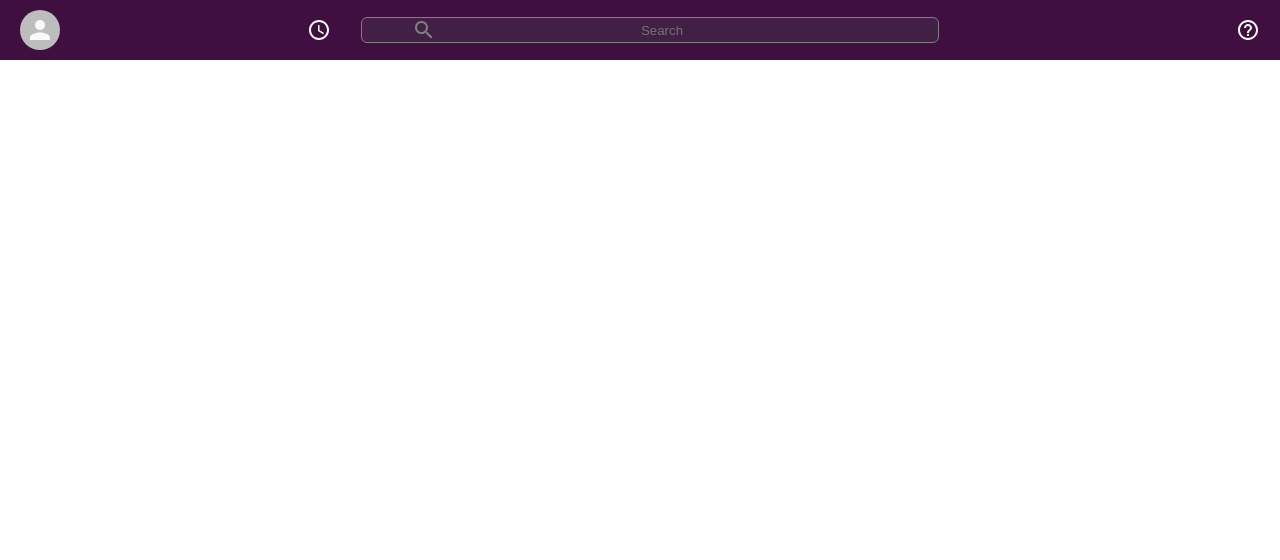
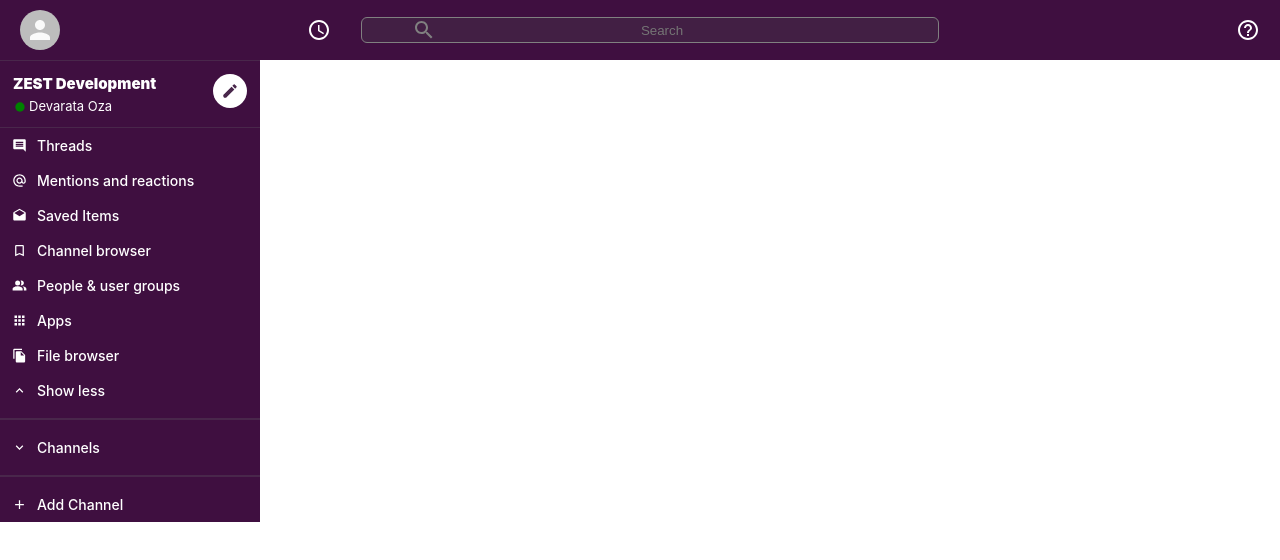
Before and after one commit to devarata/ZEST, a React (Create React App) app: page / in a window 1280 px wide. Shown: the top 560 px of the page. Built offline with nearby package versions, Linux system fonts and the light colour scheme.

Commit message:
sidebar display working

```diff
--- a/src/App.js
+++ b/src/App.js
@@ -1,14 +1,18 @@
 import React from 'react';
 import './App.css';
 import Header from './Components/Header/Header'
+import Sidebar from './Components/Sidebar/Sidebar'
 
 
 function App() {
   return (
     <div className="app">
       <Header/>
+      <div className="app__body">
+        <Sidebar/>
+      </div>
 
-      {/*Sidebar*/}
+
       {/*React Router Chat screen*/}
     </div>
   );
--- a/src/Components/Header/Header.js
+++ b/src/Components/Header/Header.js
@@ -11,7 +11,7 @@
         <div className="header__left">
           <Avatar className="header__avatar" src="" alt="Devarata Oza"/>
           <AccessTimeIcon/>
-          {/*Time icon*/}
+
         </div>
         <div className="header__search">
           <SearchIcon/>
--- /dev/null
+++ b/src/Components/Sidebar/Sidebar.css
@@ -0,0 +1,54 @@
+.sidebar{
+  color: white;
+  background-color: var(--slack-color);
+  border-top: 1px solid #49274b;
+  max-width: 260px;
+}
+
+.sidebar__header
+{
+  display: flex;
+  border-bottom: 1px solid #49274b;
+  padding-bottom: 10px;
+  padding:13px;
+}
+
+.sidebar__info{
+  flex: 1;
+}
+
+.sidebar__info>h2{
+  font-size: 15px;
+
+  font-weight: 900;
+  margin-bottom: 5px;
+}
+
+.sidebar__info>h3>.MuiSvgIcon-root{
+  font-size: 14px;
+  margin-top: 1px;
+  color: green;
+  margin-right: 2px;
+}
+
+.sidebar>hr{
+  margin-top: 10px;
+  margin-bottom: 10px;
+  border: 1px solid #49274b;
+}
+
+.sidebar__info>h3{
+display: flex;
+align-items: center;
+font-size: 13px;
+font-weight: 400;
+
+}
+
+.sidebar__header>.MuiSvgIcon-root{
+  padding: 8px;
+  color: #49274b;
+  font-size: 18px;
+  background-color: white;
+  border-radius: 999px;
+}
--- /dev/null
+++ b/src/Components/Sidebar/Sidebar.js
@@ -0,0 +1,46 @@
+import React from 'react'
+import './Sidebar.css'
+import FiberManualRecordIcon from '@material-ui/icons/FiberManualRecord';
+import CreateIcon from '@material-ui/icons/Create';
+import SidebarOption from '../SidebarOption/SidebarOption'
+import InsertCommentIcon from '@material-ui/icons/InsertComment';
+import DraftsIcon from '@material-ui/icons/Drafts';
+import BookmarkBorderIcon from '@material-ui/icons/BookmarkBorder';
+import PeopleAltIcon from '@material-ui/icons/PeopleAlt';
+import AppsIcon from '@material-ui/icons/Apps';
+import FileCopyIcon from '@material-ui/icons/FileCopy';
+import ExpandLessIcon from '@material-ui/icons/ExpandLess';
+import AlternateEmailIcon from '@material-ui/icons/AlternateEmail';
+import ExpandMoreIcon from '@material-ui/icons/ExpandMore';
+import AddIcon from '@material-ui/icons/Add'
+
+function Sidebar() {
+  return (
+    <div className="sidebar">
+      <div className="sidebar__header">
+        <div className="sidebar__info">
+          <h2>ZEST Development</h2>
+          <h3>
+            <FiberManualRecordIcon/>
+            Devarata Oza
+          </h3>
+        </div>
+        <CreateIcon/>
+      </div>
+      <SidebarOption Icon={InsertCommentIcon} title="Threads"/>
+      <SidebarOption Icon={AlternateEmailIcon} title="Mentions and reactions"/>
+      <SidebarOption Icon={DraftsIcon} title="Saved Items"/>
+      <SidebarOption Icon={BookmarkBorderIcon} title="Channel browser"/>
+      <SidebarOption Icon={PeopleAltIcon} title="People & user groups"/>
+      <SidebarOption Icon={AppsIcon} title="Apps"/>
+      <SidebarOption Icon={FileCopyIcon} title="File browser"/>
+      <SidebarOption Icon={ExpandLessIcon} title="Show less"/>
+      <hr/>
+      <SidebarOption Icon={ExpandMoreIcon} title="Channels"/>
+      <hr/>
+      <SidebarOption Icon={AddIcon} title="Add Channel"/>
+    </div>
+  )
+}
+
+export default Sidebar
--- /dev/null
+++ b/src/Components/SidebarOption/SidebarOption.css
@@ -0,0 +1,27 @@
+.sidebarOption{
+  display: flex;
+  align-items: center;
+  font-size: 12px;
+  padding-left: 2px;
+  cursor: pointer;
+}
+
+.sidebarOption:hover{
+  background-color: #340e36;
+  opacity: 0.9;
+}
+
+.sidebarOption__icon{
+  padding: 10px;
+  font-size: 15px !important;
+}
+
+.sidebarOption__channel{
+  padding: 10px 0;
+}
+.sidebarOption__hash{
+  padding: 10px;
+}
+.sidebarOption>h3{
+  font-weight: 500;
+}
--- /dev/null
+++ b/src/Components/SidebarOption/SidebarOption.js
@@ -0,0 +1,15 @@
+import React from 'react'
+import './SidebarOption.css';
+
+function SidebarOption({Icon , title}) {
+  return (
+    <div className="sidebarOption">
+      {Icon && <Icon className="sidebarOption__icon"/>}
+      {
+        Icon?(<h3>{title}</h3>):(<h3 className="sidebarOption__channel"><span className="sidebarOption__hash">#</span>{title}</h3>)
+      }
+    </div>
+  )
+}
+
+export default SidebarOption
```
